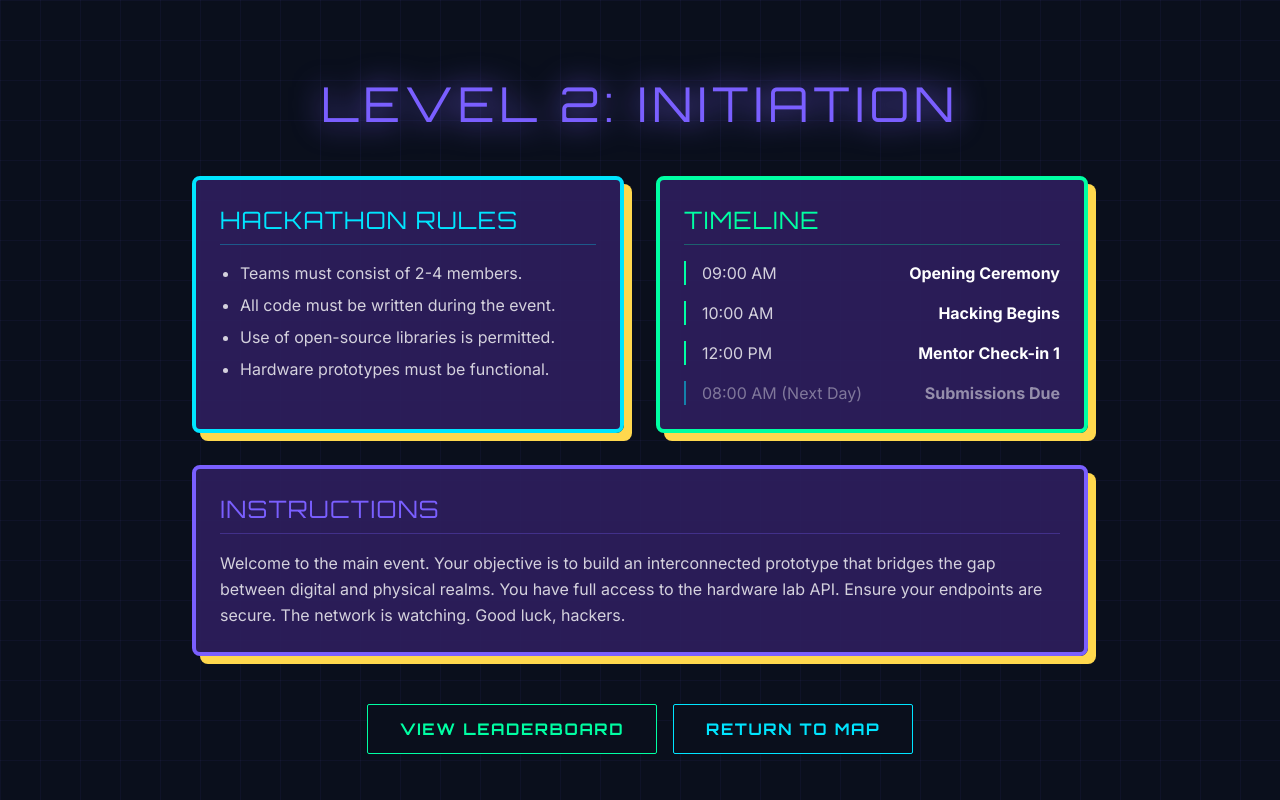
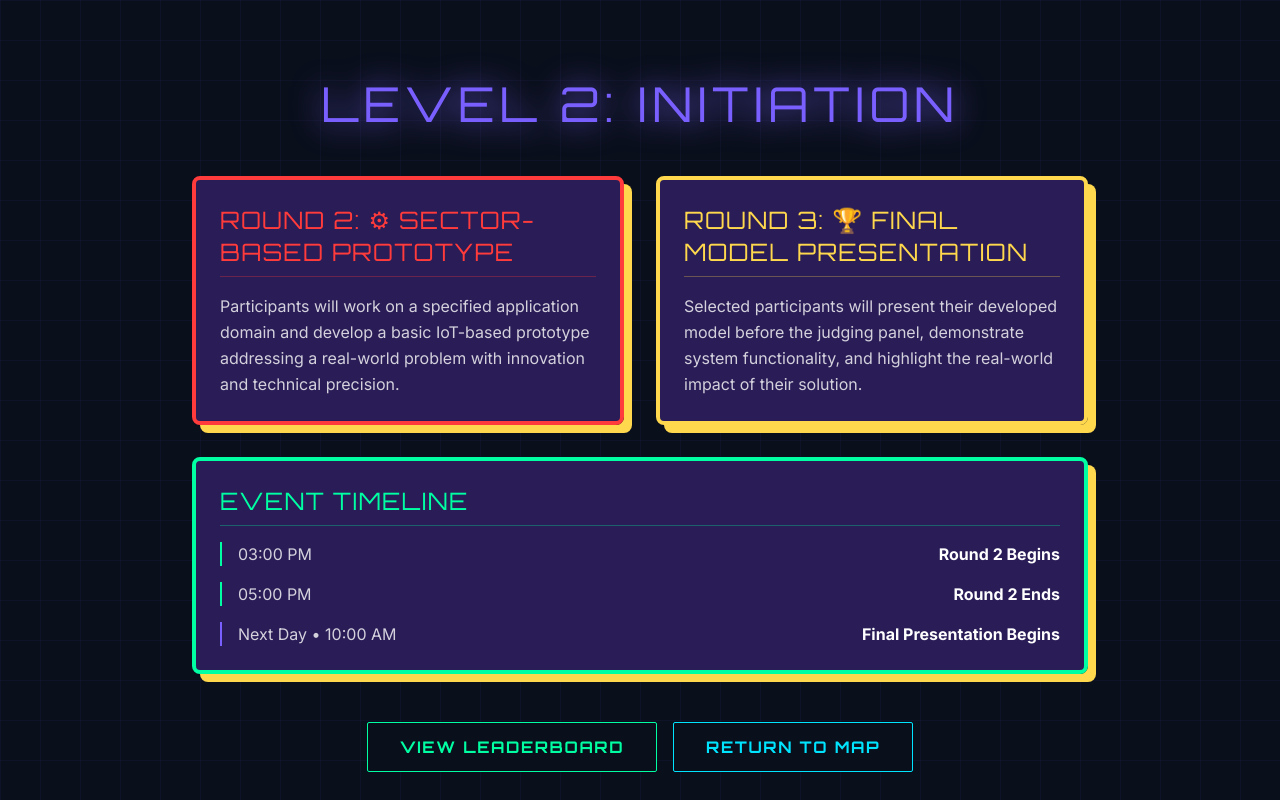
Before and after one commit to LostRunes/hackoniot_website_frontend, a React (Vite) app: page /level2 in a window 1280 px wide. Built offline with nearby package versions, Linux system fonts and the light colour scheme; no server answers.

Commit message:
feat(ui): update Level 2 with Round 2, Round 3 and new event timeline

```diff
--- a/src/pages/Level2.jsx
+++ b/src/pages/Level2.jsx
@@ -34,46 +34,48 @@ export default function Level2() {
                 animate="show"
                 className="w-full max-w-4xl grid grid-cols-1 md:grid-cols-2 gap-8 relative z-10 mb-12"
             >
-                {/* Rules Panel */}
-                <motion.div variants={itemVariants} className="arcade-panel p-6 border-[#00E5FF] hover:shadow-[0_0_20px_#00E5FF] transition-shadow duration-500">
-                    <h3 className="text-2xl text-[#00E5FF] font-orbitron mb-4 border-b border-[#00E5FF]/30 pb-2">HACKATHON RULES</h3>
-                    <ul className="list-disc pl-5 font-inter text-white/80 space-y-2">
-                        <li>Teams must consist of 2-4 members.</li>
-                        <li>All code must be written during the event.</li>
-                        <li>Use of open-source libraries is permitted.</li>
-                        <li>Hardware prototypes must be functional.</li>
-                    </ul>
+                {/* ROUND 2 */}
+                <motion.div variants={itemVariants} className="arcade-panel p-6 border-[#FF3B3B] hover:shadow-[0_0_20px_#FF3B3B] transition-shadow duration-500">
+                    <h3 className="text-2xl text-[#FF3B3B] font-orbitron mb-4 border-b border-[#FF3B3B]/30 pb-2">
+                        ROUND 2: ⚙ SECTOR-BASED PROTOTYPE
+                    </h3>
+
+                    <p className="font-inter text-white/80 leading-relaxed">
+                        Participants will work on a specified application domain and develop a basic IoT-based prototype addressing a real-world problem with innovation and technical precision.
+                    </p>
                 </motion.div>
 
-                {/* Timeline Panel */}
-                <motion.div variants={itemVariants} className="arcade-panel p-6 border-[#00FFA3] hover:shadow-[0_0_20px_#00FFA3] transition-shadow duration-500">
-                    <h3 className="text-2xl text-[#00FFA3] font-orbitron mb-4 border-b border-[#00FFA3]/30 pb-2">TIMELINE</h3>
+                {/* ROUND 3 */}
+                <motion.div variants={itemVariants} className="arcade-panel p-6 border-[#FFD84D] hover:shadow-[0_0_20px_#FFD84D] transition-shadow duration-500">
+                    <h3 className="text-2xl text-[#FFD84D] font-orbitron mb-4 border-b border-[#FFD84D]/30 pb-2">
+                        ROUND 3: 🏆 FINAL MODEL PRESENTATION
+                    </h3>
+
+                    <p className="font-inter text-white/80 leading-relaxed">
+                        Selected participants will present their developed model before the judging panel, demonstrate system functionality, and highlight the real-world impact of their solution.
+                    </p>
+                </motion.div>
+
+                {/* TIMELINE */}
+                <motion.div variants={itemVariants} className="arcade-panel p-6 md:col-span-2 border-[#00FFA3] hover:shadow-[0_0_20px_#00FFA3] transition-shadow duration-500">
+                    <h3 className="text-2xl text-[#00FFA3] font-orbitron mb-4 border-b border-[#00FFA3]/30 pb-2">EVENT TIMELINE</h3>
+
                     <div className="space-y-4 font-inter text-white/80">
                         <div className="flex justify-between border-l-2 border-[#00FFA3] pl-4">
-                            <span>09:00 AM</span>
-                            <span className="font-bold text-white">Opening Ceremony</span>
+                            <span>03:00 PM</span>
+                            <span className="font-bold text-white">Round 2 Begins</span>
                         </div>
+
                         <div className="flex justify-between border-l-2 border-[#00FFA3] pl-4">
-                            <span>10:00 AM</span>
-                            <span className="font-bold text-white">Hacking Begins</span>
+                            <span>05:00 PM</span>
+                            <span className="font-bold text-white">Round 2 Ends</span>
                         </div>
-                        <div className="flex justify-between border-l-2 border-[#00FFA3] pl-4">
-                            <span>12:00 PM</span>
-                            <span className="font-bold text-white">Mentor Check-in 1</span>
-                        </div>
-                        <div className="flex justify-between border-l-2 border-[#00E5FF] pl-4 opacity-50">
-                            <span>08:00 AM (Next Day)</span>
-                            <span className="font-bold text-white">Submissions Due</span>
+
+                        <div className="flex justify-between border-l-2 border-[#7A5FFF] pl-4">
+                            <span>Next Day • 10:00 AM</span>
+                            <span className="font-bold text-white">Final Presentation Begins</span>
                         </div>
                     </div>
-                </motion.div>
-
-                {/* Instructions Panel */}
-                <motion.div variants={itemVariants} className="arcade-panel p-6 md:col-span-2 border-[#7A5FFF] hover:shadow-[0_0_20px_#7A5FFF] transition-shadow duration-500">
-                    <h3 className="text-2xl text-[#7A5FFF] font-orbitron mb-4 border-b border-[#7A5FFF]/30 pb-2">INSTRUCTIONS</h3>
-                    <p className="font-inter text-white/80 leading-relaxed">
-                        Welcome to the main event. Your objective is to build an interconnected prototype that bridges the gap between digital and physical realms. You have full access to the hardware lab API. Ensure your endpoints are secure. The network is watching. Good luck, hackers.
-                    </p>
                 </motion.div>
             </motion.div>
 
```
